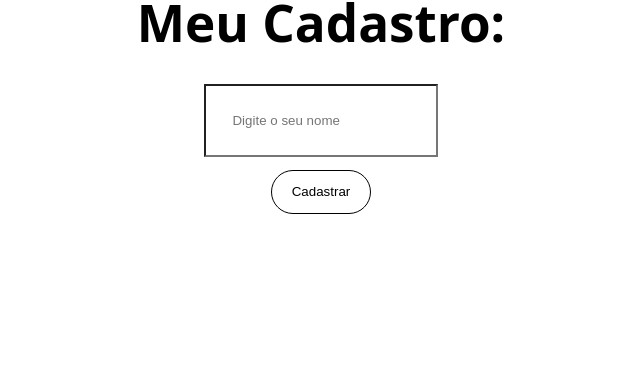
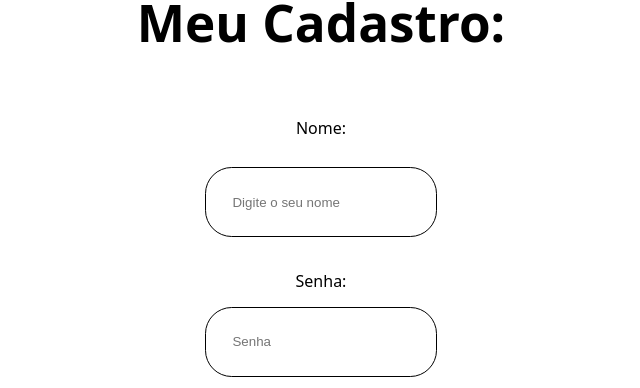
Before and after one commit to kawecz/React, a React (Vite) app in the folder meu_projeto/meu-projeto/: page / in a window 1280 px wide. Shown: the part 536-924 px from the top of the page, without its empty margins (319-959 px from the left). Built offline with nearby package versions, Linux system fonts and the light colour scheme.

Commit message:
useState na prática

```diff
--- a/meu_projeto/meu-projeto/src/components/Button.jsx
+++ b/meu_projeto/meu-projeto/src/components/Button.jsx
@@ -1,12 +1,12 @@
+
 import styles from "./Button.module.css";
 
 function Button() {
-  let button = document.querySelector("button")
   const button_click = (e) => {
     alert("Button Cliked");
     console.log(e.target);
-    button.classList.toggle("act");
   };
+
 
   return (
     <>
--- a/meu_projeto/meu-projeto/src/components/Form.jsx
+++ b/meu_projeto/meu-projeto/src/components/Form.jsx
@@ -1,25 +1,49 @@
-import { node } from 'prop-types'
-import styles from './Form.module.css'
+import styles from "./Form.module.css";
+import { useState } from "react";
 
 function Form() {
+  function cadastrarUsuario(e) {
+    e.preventDefault();
+    console.log(`Usuário: ${name} foi cadastrado com a senha ${senha}`)
+  }
 
-    function cadastrarUsuario(e) {
-        e.preventDefault()
-        console.log("Cadastrou o usuário " + e.target)
-    }
+  const [name,setName] = useState()
+  const [senha,setSenha] = useState()
 
+  return (
+    <>
+      <h1>Meu Cadastro:</h1>
+      <form onSubmit={cadastrarUsuario}>
+        <div>
+          <label htmlFor="name">Nome:</label>
+          <input
+            type="text"
+            id="name"
+            name="name"
+            placeholder="Digite o seu nome"
+            onChange={(e)=> setName(e.target.value)}
+            className={styles.input}
 
-    return(
-        <>
-            <h1>Meu Cadastro:</h1>
-            <form onSubmit = {cadastrarUsuario} >
-                <input type="text" placeholder="Digite o seu nome" className={styles.input} required />
-                <input type="submit" value="Cadastrar" />
-            </form>
+          />
+        </div>
 
-
-        </>
-    )
+        <div className={styles.div}>
+          <label htmlFor="password">Senha:</label>
+          <input
+            type="password"
+            id="password"
+            name="password"
+            placeholder="Senha"
+            onChange={(e)=> setSenha(e.target.value)}
+            required
+            min={1}
+            className={styles.input}
+          />
+        </div>
+        <input type="submit" value="Cadastrar" />
+      </form>
+    </>
+  );
 }
 
-export default Form
+export default Form;
--- a/meu_projeto/meu-projeto/src/components/Form.module.css
+++ b/meu_projeto/meu-projeto/src/components/Form.module.css
@@ -1,4 +1,28 @@
 input[type="text"] {
-    padding: 2em;
-    color: #000;
+  border-radius: 2em;
+  border: 1px solid #000;
+  outline: transparent;
+  padding: 2em;
+  color: #000;
+  margin-top: 2em;
 }
+input[type="text"]:focus {
+  box-shadow: 5px 5px 30px blue;
+  transition: ease-in-out 1.2s;
+}
+input[type="password"] {
+  border-radius: 2em;
+  border: 1px solid #000;
+  outline: transparent;
+  margin-top: 1em;
+  padding: 2em;
+  color: #000;
+}
+input[type="password"]:focus {
+  box-shadow: 5px 5px 30px blue;
+  transition: ease-in-out 1.2s;
+}
+
+div {
+  margin-top: 2em;
+}
```
